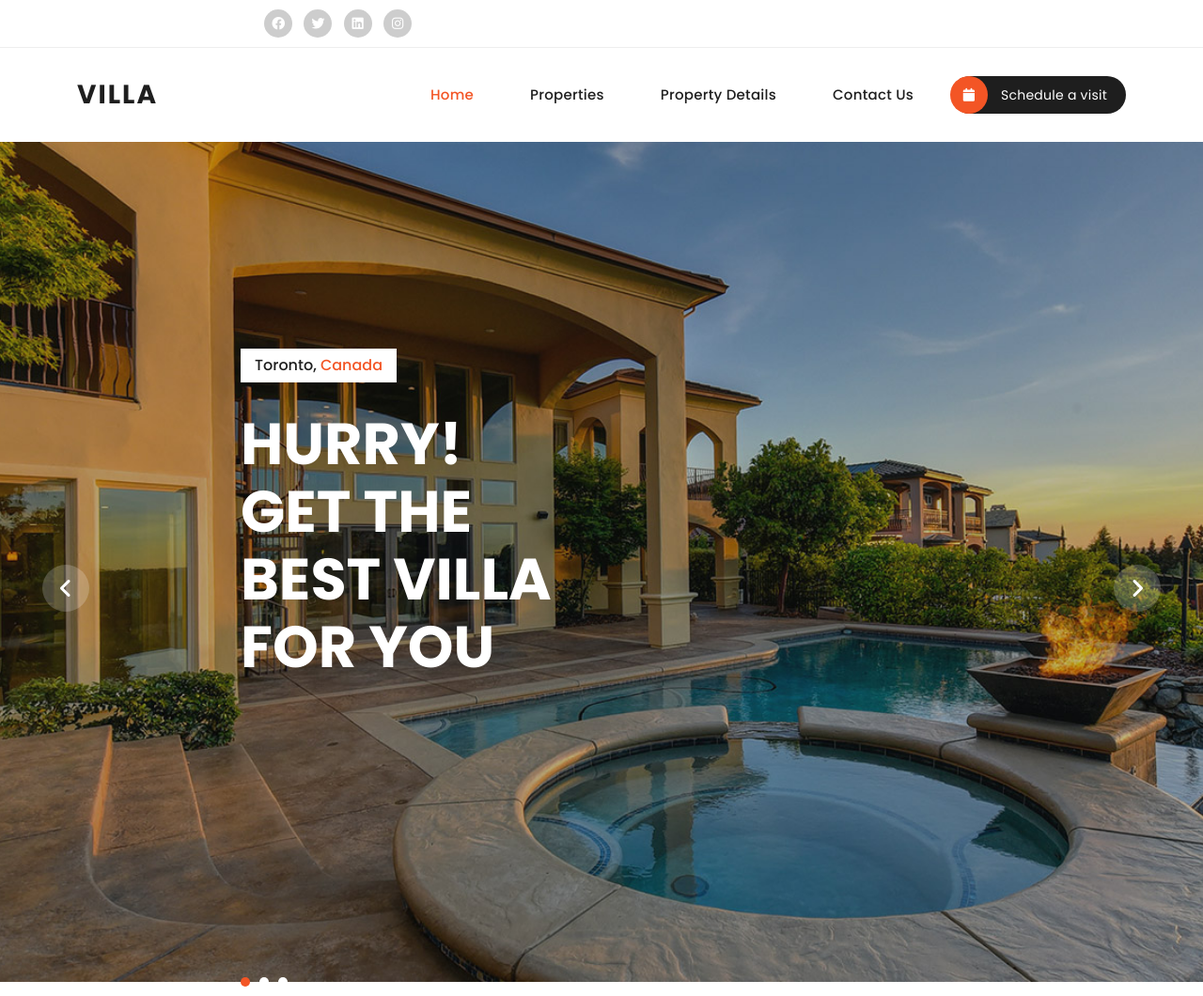
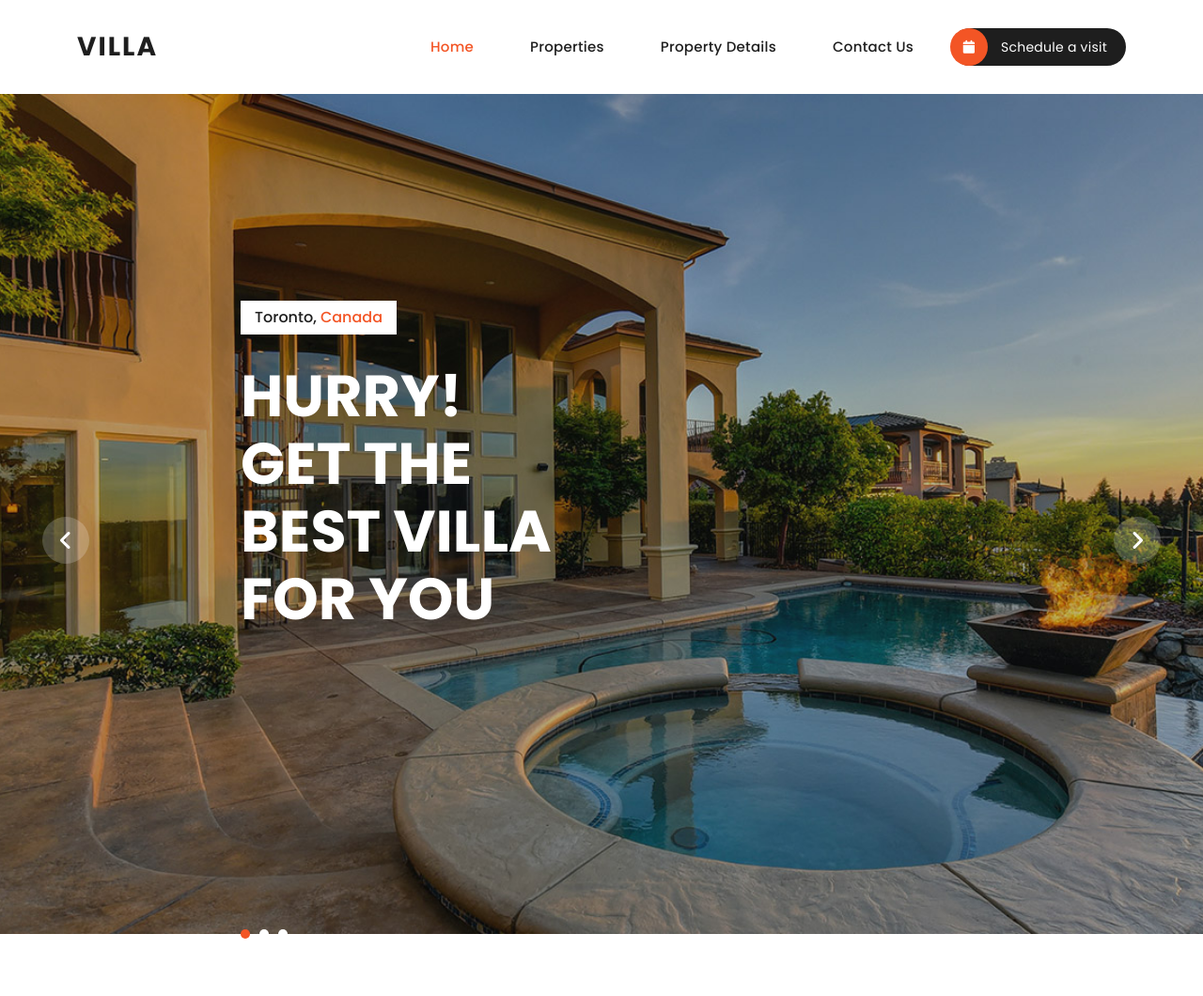
Before and after one commit to typoapp-testing/typoapp, a plain HTML site: page index.html in a window 1280 px wide. Shown: the top 1060 px of the page at 94% size. Drawn offline with nearby package versions, Linux system fonts and the light colour scheme.

Commit message:
third commit

```diff
--- a/index.html
+++ b/index.html
@@ -43,15 +43,15 @@ https://templatemo.com/tm-591-villa-agency
   </div>
   <!-- ***** Preloader End ***** -->
 
-  <div class="sub-header">
+  <!-- <div class="sub-header">
     <div class="container">
       <div class="row">
-        <!-- <div class="col-lg-8 col-md-8">
+        <div class="col-lg-8 col-md-8">
           <ul class="info">
             <li><i class="fa fa-envelope"></i> info@company.com</li>
             <li><i class="fa fa-map"></i> Sunny Isles Beach, FL 33160</li>
           </ul>
-        </div> -->
+        </div>
         <div class="col-lg-4 col-md-4">
           <ul class="social-links">
             <li><a href="#"><i class="fab fa-facebook"></i></a></li>
@@ -62,7 +62,7 @@ https://templatemo.com/tm-591-villa-agency
         </div>
       </div>
     </div>
-  </div>
+  </div> -->
 
   <!-- ***** Header Area Start ***** -->
   <header class="header-area header-sticky">
```
